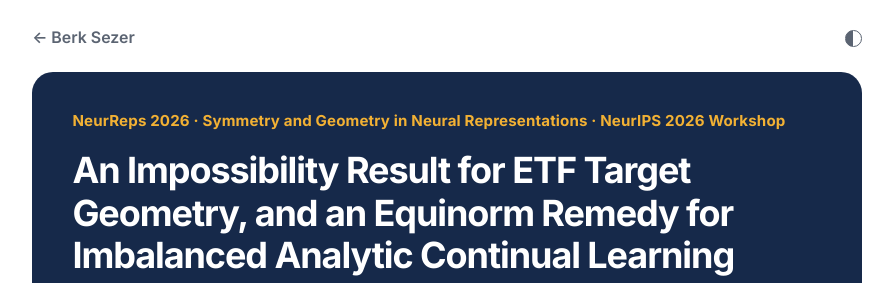
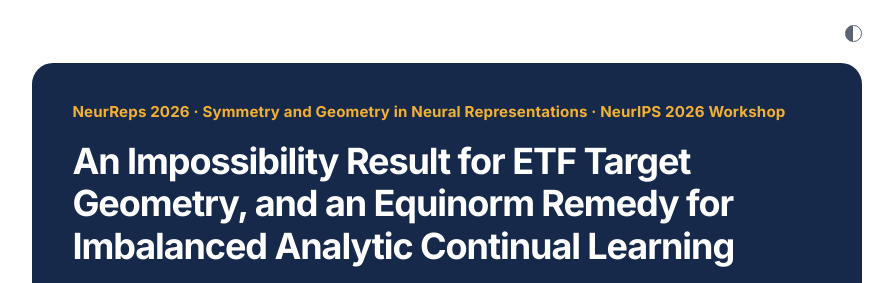
Before and after one commit to etf-impossibility/etf-impossibility.github.io, a plain HTML site: page index.html in a window 1280 px wide. Shown: the top 283 px of the page, without its empty margins (193-1086 px from the left). Drawn offline with nearby package versions, Linux system fonts and the light colour scheme.

Commit message:
Remove back link from header

```diff
--- a/index.html
+++ b/index.html
@@ -42,7 +42,7 @@
     .top { display: flex; justify-content: space-between; align-items: center; margin-bottom: 1.25rem; }
     .back { color: var(--muted); font-weight: 600; font-size: .95rem; text-decoration: none; }
     .back:hover { color: var(--ink); }
-    #theme { width: 1rem; height: 1rem; border-radius: 50%; border: 1.5px solid var(--muted); padding: 0; cursor: pointer;
+    #theme { margin-left: auto; width: 1rem; height: 1rem; border-radius: 50%; border: 1.5px solid var(--muted); padding: 0; cursor: pointer;
       background: linear-gradient(90deg, var(--muted) 50%, transparent 50%); }
 
     /* header band: navy with a gold rule, as on the poster */
@@ -138,7 +138,6 @@
 <main class="page">
 
   <div class="top">
-    <a class="back" href="https://berksezer9.github.io/">← Berk Sezer</a>
     <button id="theme" aria-label="Toggle light/dark theme" title="Toggle theme"></button>
   </div>
 
```
